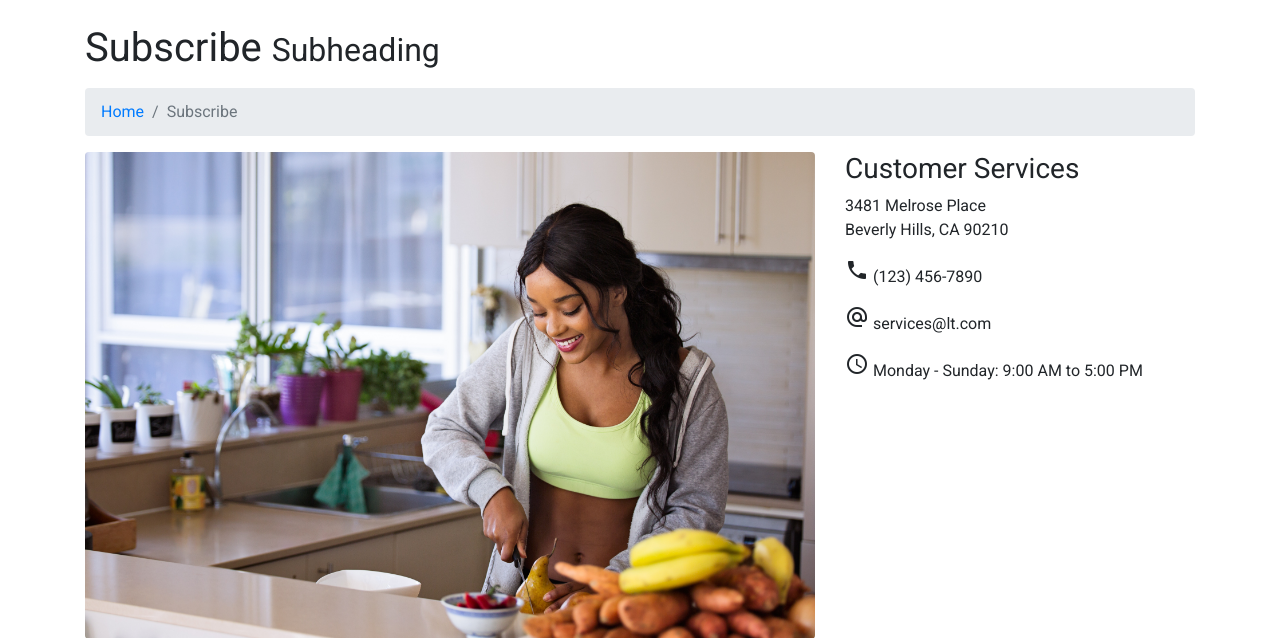
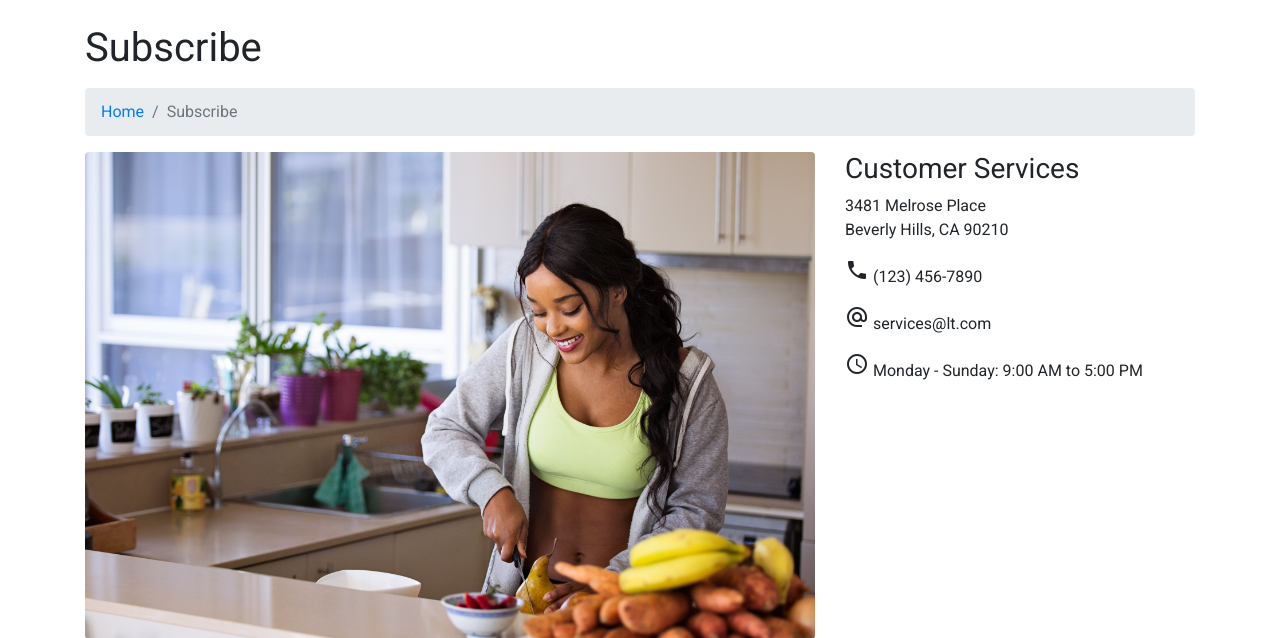
Before and after one commit to davidjbuchanan/MS3-lockdown, a Flask app: page /subscribe in a window 1280 px wide. Shown: the part 56-694 px from the top of the page. Run offline with Flask 2, Linux system fonts and the light colour scheme; some libraries are stand-ins or nearby versions.

Commit message:
removed subheading from page

```diff
--- a/templates/subscribe.html
+++ b/templates/subscribe.html
@@ -6,7 +6,6 @@
 <div class="container">
     <!-- Page Heading/Breadcrumbs -->
     <h1 class="mt-4 mb-3">Subscribe
-        <small>Subheading</small>
     </h1>
     <ol class="breadcrumb">
         <li class="breadcrumb-item">
```
